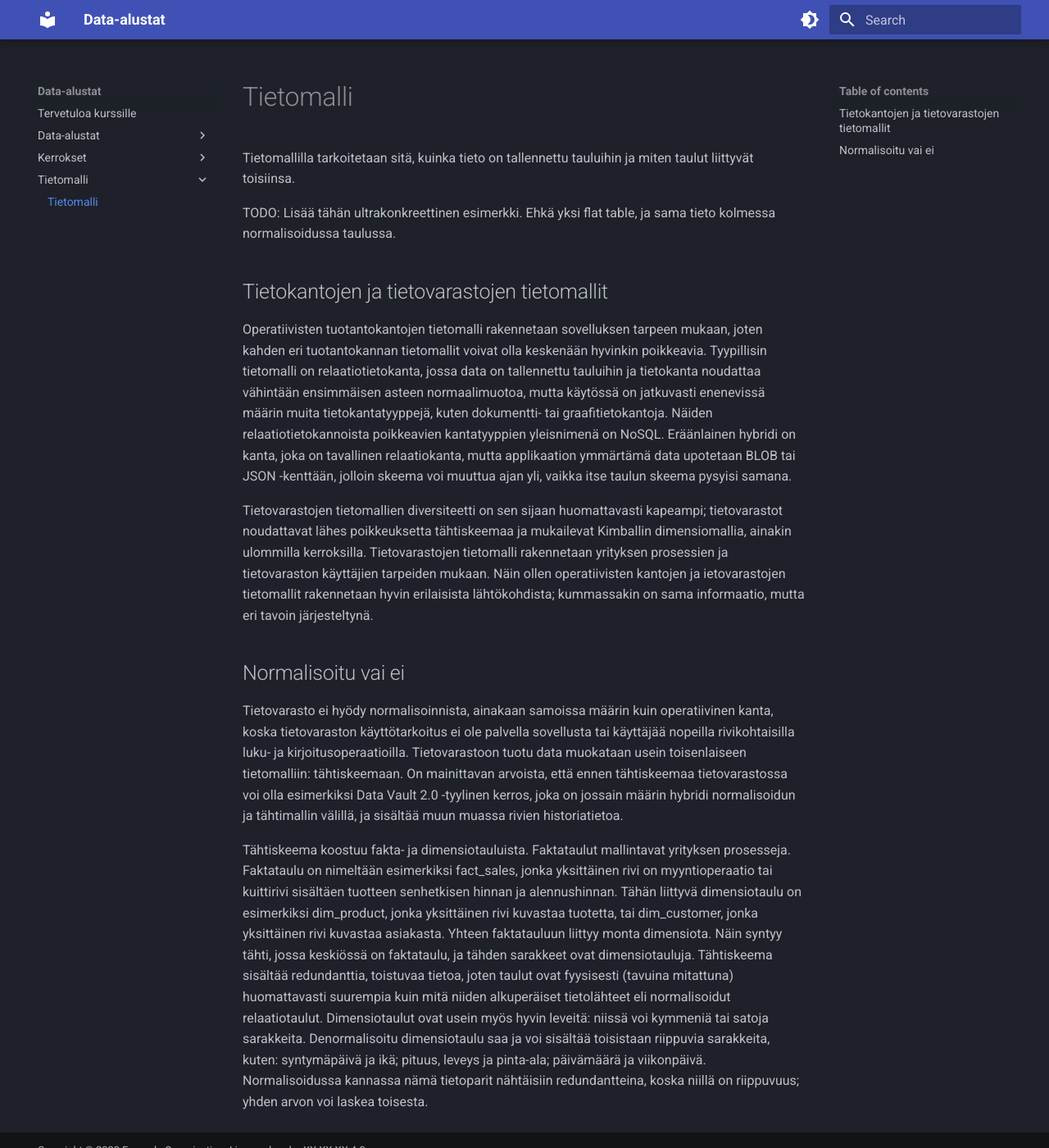
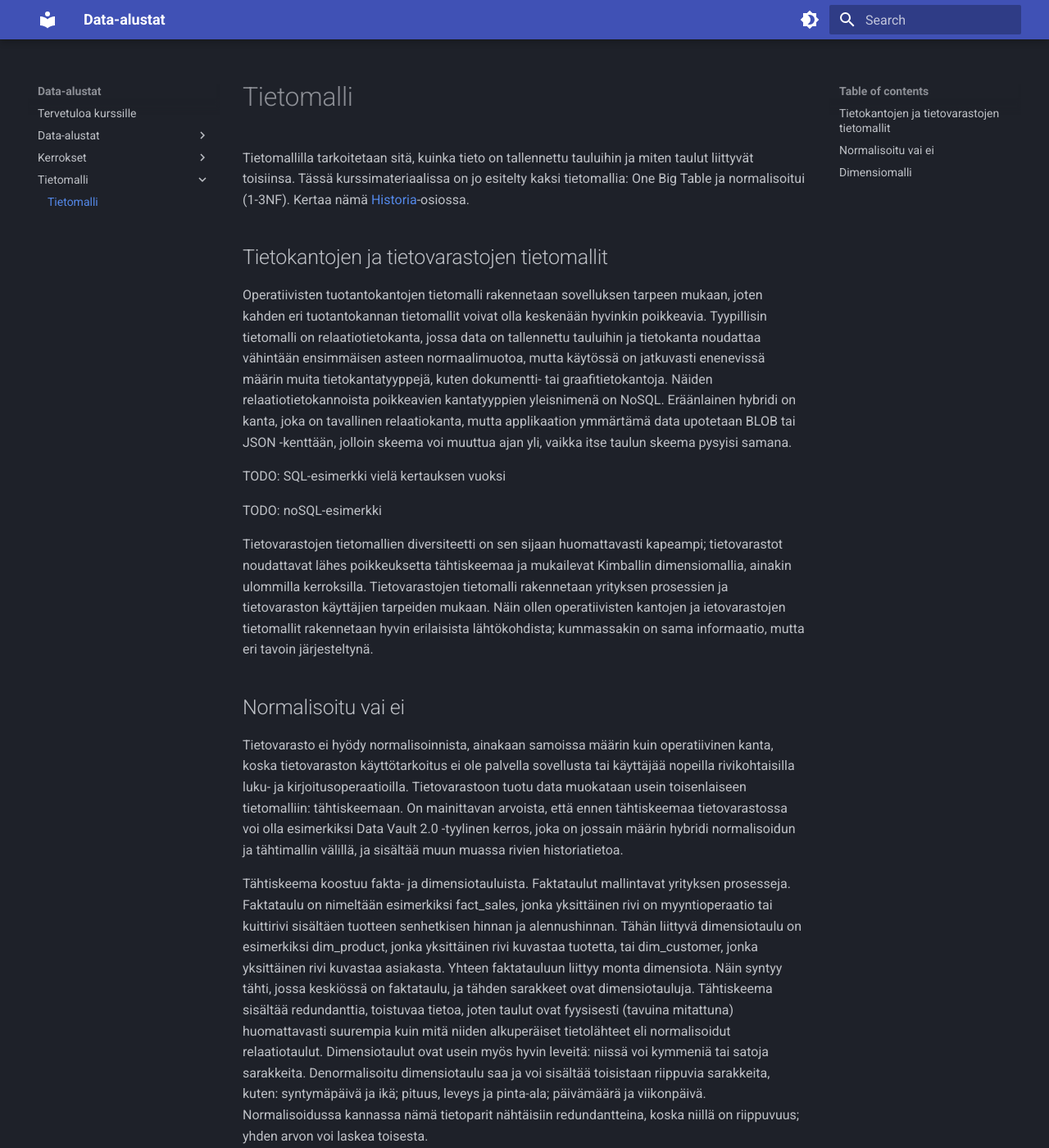
Before and after one commit to sourander/data-alustat, an MkDocs documentation site: the page built from docs/tietomalli/tietomalli.md, in a window 1280 px wide and 1400 px high. Shown: the whole window at 82% size. Built offline with MkDocs 1.6.1 and Material for MkDocs 9.7.7, drawn with Linux system fonts in a browser that asks for light colours; some of the changed text lies outside the part shown.

Commit message:
Linked 3NF to history

```diff
--- a/docs/tietomalli/tietomalli.md
+++ b/docs/tietomalli/tietomalli.md
@@ -1,12 +1,14 @@
-Tietomallilla tarkoitetaan sitä, kuinka tieto on tallennettu tauluihin ja miten taulut liittyvät toisiinsa.
-
-TODO: Lisää tähän ultrakonkreettinen esimerkki. Ehkä yksi flat table, ja sama tieto kolmessa normalisoidussa taulussa.
+Tietomallilla tarkoitetaan sitä, kuinka tieto on tallennettu tauluihin ja miten taulut liittyvät toisiinsa. Tässä kurssimateriaalissa on jo esitelty kaksi tietomallia: One Big Table ja normalisoitui (1-3NF). Kertaa nämä [Historia](../data_alustat/historia.md)-osiossa.
 
 
 
 ## Tietokantojen ja tietovarastojen tietomallit
 
 Operatiivisten tuotantokantojen tietomalli rakennetaan sovelluksen tarpeen mukaan, joten kahden eri tuotantokannan tietomallit voivat olla keskenään hyvinkin poikkeavia. Tyypillisin tietomalli on relaatiotietokanta, jossa data on tallennettu tauluihin ja tietokanta noudattaa vähintään ensimmäisen asteen normaalimuotoa, mutta käytössä on jatkuvasti enenevissä määrin muita tietokantatyyppejä, kuten dokumentti- tai graafitietokantoja. Näiden relaatiotietokannoista poikkeavien kantatyyppien yleisnimenä on NoSQL. Eräänlainen hybridi on kanta, joka on tavallinen relaatiokanta, mutta applikaation ymmärtämä data upotetaan BLOB tai JSON -kenttään, jolloin skeema voi muuttua ajan yli, vaikka itse taulun skeema pysyisi samana.
+
+TODO: SQL-esimerkki vielä kertauksen vuoksi
+
+TODO: noSQL-esimerkki
 
 Tietovarastojen tietomallien diversiteetti on sen sijaan huomattavasti kapeampi; tietovarastot noudattavat lähes poikkeuksetta tähtiskeemaa ja mukailevat Kimballin dimensiomallia, ainakin ulommilla kerroksilla. Tietovarastojen tietomalli rakennetaan yrityksen prosessien ja tietovaraston käyttäjien tarpeiden mukaan. Näin ollen operatiivisten kantojen ja ietovarastojen tietomallit rakennetaan hyvin erilaisista lähtökohdista; kummassakin on sama informaatio, mutta eri tavoin järjesteltynä.
 
@@ -17,3 +19,7 @@ Tietovarastojen tietomallien diversiteetti on sen sijaan huomattavasti kapeampi;
 Tietovarasto ei hyödy normalisoinnista, ainakaan samoissa määrin kuin operatiivinen kanta, koska tietovaraston käyttötarkoitus ei ole palvella sovellusta tai käyttäjää nopeilla rivikohtaisilla luku- ja kirjoitusoperaatioilla. Tietovarastoon tuotu data muokataan usein toisenlaiseen tietomalliin: tähtiskeemaan. On mainittavan arvoista, että ennen tähtiskeemaa tietovarastossa voi olla esimerkiksi Data Vault 2.0 -tyylinen kerros, joka on jossain määrin hybridi normalisoidun ja tähtimallin välillä, ja sisältää muun muassa rivien historiatietoa.
 
 Tähtiskeema koostuu fakta- ja dimensiotauluista. Faktataulut mallintavat yrityksen prosesseja. Faktataulu on nimeltään esimerkiksi  fact_sales, jonka yksittäinen rivi on myyntioperaatio tai kuittirivi sisältäen tuotteen senhetkisen hinnan ja alennushinnan. Tähän liittyvä dimensiotaulu on esimerkiksi dim_product, jonka  yksittäinen rivi kuvastaa tuotetta, tai dim_customer, jonka yksittäinen rivi kuvastaa asiakasta.  Yhteen faktatauluun liittyy monta dimensiota. Näin syntyy tähti, jossa keskiössä on faktataulu, ja  tähden sarakkeet ovat dimensiotauluja. Tähtiskeema sisältää redundanttia, toistuvaa tietoa, joten taulut ovat fyysisesti (tavuina mitattuna) huomattavasti suurempia kuin mitä niiden alkuperäiset tietolähteet eli normalisoidut relaatiotaulut. Dimensiotaulut ovat usein myös hyvin leveitä:  niissä voi kymmeniä tai satoja sarakkeita. Denormalisoitu dimensiotaulu saa ja voi sisältää toisistaan riippuvia sarakkeita, kuten: syntymäpäivä ja ikä; pituus, leveys ja pinta-ala; päivämäärä ja  viikonpäivä. Normalisoidussa kannassa nämä tietoparit nähtäisiin redundantteina, koska niillä on riippuvuus; yhden arvon voi laskea toisesta.
+
+## Dimensiomalli
+
+TODO: Selitä tähtimalli ja dimensiomalli Kimballin tyyliin.
```
